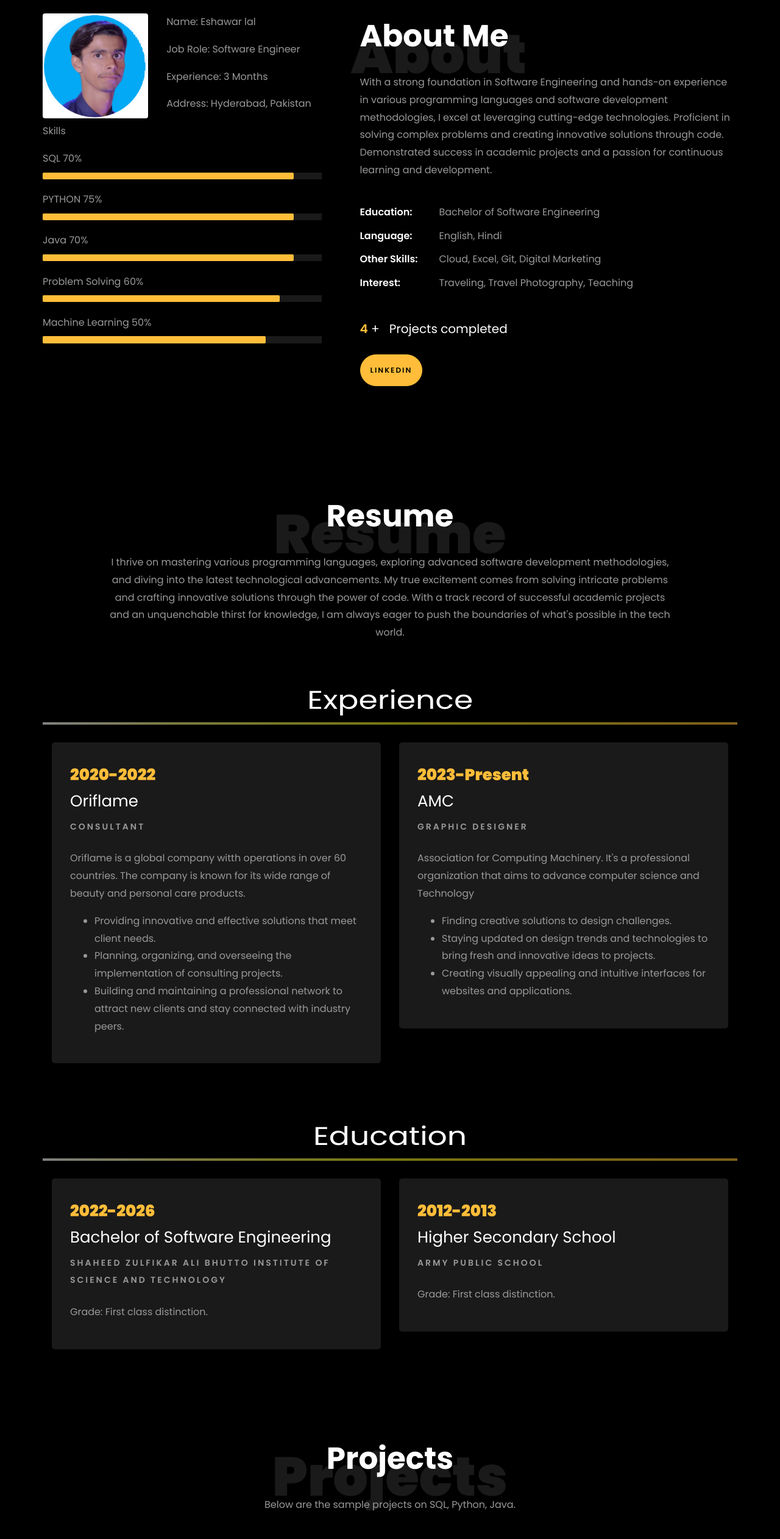
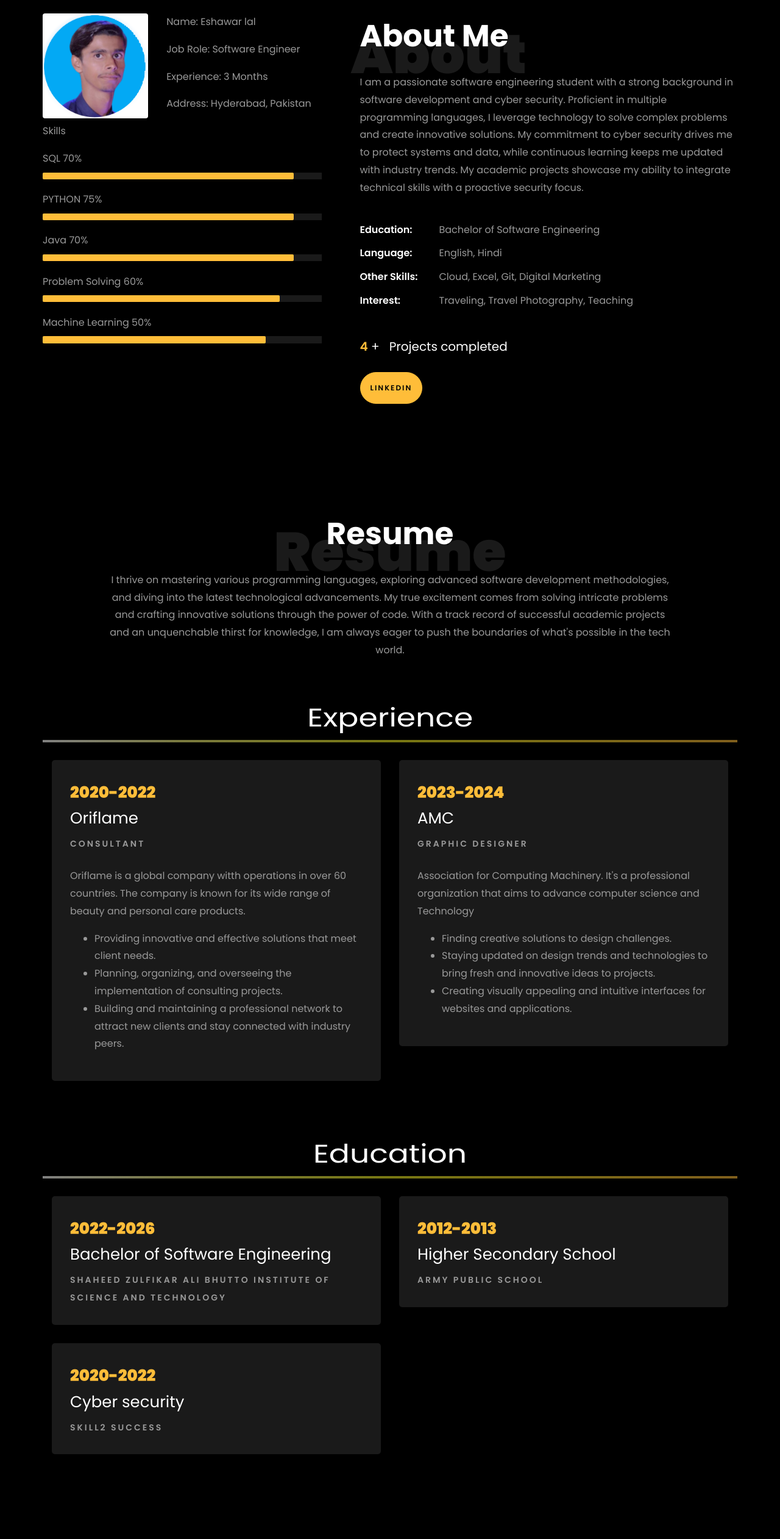
Before and after one commit to Eshwarrathi/Eshwar_lal_Portfolio, a plain HTML site: page index.html in a window 1280 px wide. Shown: the part 840-3363 px from the top of the page at 61% size. Drawn offline with Linux system fonts and the light colour scheme; files whose address does not match are found by name.

Commit message:
initail commit

```diff
--- a/index.html
+++ b/index.html
@@ -270,9 +270,10 @@
 								<h1 class="big">About</h1>
 								<h2 class="mb-4">About Me</h2>
 
-								<p>With a strong foundation in Software Engineering and hands-on experience in various programming languages and software development methodologies,
-									I excel at leveraging cutting-edge technologies. Proficient in solving complex problems and creating innovative solutions through code.
-									Demonstrated success in academic projects and a passion for continuous learning and development.</p>
+								<p>I am a passionate software engineering student with a strong background in software development and cyber security.
+									Proficient in multiple programming languages, I leverage technology to solve complex problems and create innovative solutions.
+									My commitment to cyber security drives me to protect systems and data, while continuous learning keeps me updated with industry trends.
+									My academic projects showcase my ability to integrate technical skills with a proactive security focus.</p>
 								<ul class="about-info mt-4 px-md-0 px-2">
 									<!-- <li class="d-flex"><span>Profile:</span> <span>Data Science &amp; Analytics</span></li> -->
 									<!-- <li class="d-flex"><span>Domain:</span> <span>Retail, Ecommerce, BFSI &amp; Digital Marketing</span></li> -->
@@ -340,7 +341,7 @@
 
 				<div class="col-md-6">
 					<div class="resume-wrap ftco-animate">
-						<span class="date">2023-Present</span>
+						<span class="date">2023-2024</span>
 						<h2>AMC</h2>
 						<span class="position">Graphic Designer</span>
 						<p class="mt-4">Association for Computing Machinery. It's a professional organization that aims to advance computer science and Technology
@@ -370,7 +371,7 @@
     					<span class="date">2022-2026</span>
     					<h2>Bachelor of Software Engineering</h2>
     					<span class="position">Shaheed Zulfikar Ali Bhutto Institute of Science and Technology </span>
-    					<p class="mt-4">Grade: First class distinction.</p>
+    					<!-- <p class="mt-4">Grade: First class distinction.</p> -->
     				</div>
     			</div>
 
@@ -379,10 +380,19 @@
     					<span class="date">2012-2013</span>
     					<h2>Higher Secondary School</h2>
     					<span class="position">Army Public School</span>
-    					<p class="mt-4">Grade: First class distinction.</p>
+    					<!-- <p class="mt-4">Grade: First class distinction.</p>-->
     				</div>
 				</div>
     		</div>
+			<div class="row">
+    			<div class="col-md-6">
+    				<div class="resume-wrap ftco-animate">
+    					<span class="date">2020-2022</span>
+    					<h2>Cyber security</h2>
+    					<span class="position">Skill2 Success  </span>
+    				<!--	<p class="mt-4">Grade: First class distinctio.</p> -->
+    				</div>
+    			</div>
 
     		<!-- <div class="row justify-content-center mt-5">
     			<div class="col-md-6 text-center ftco-animate">
```
